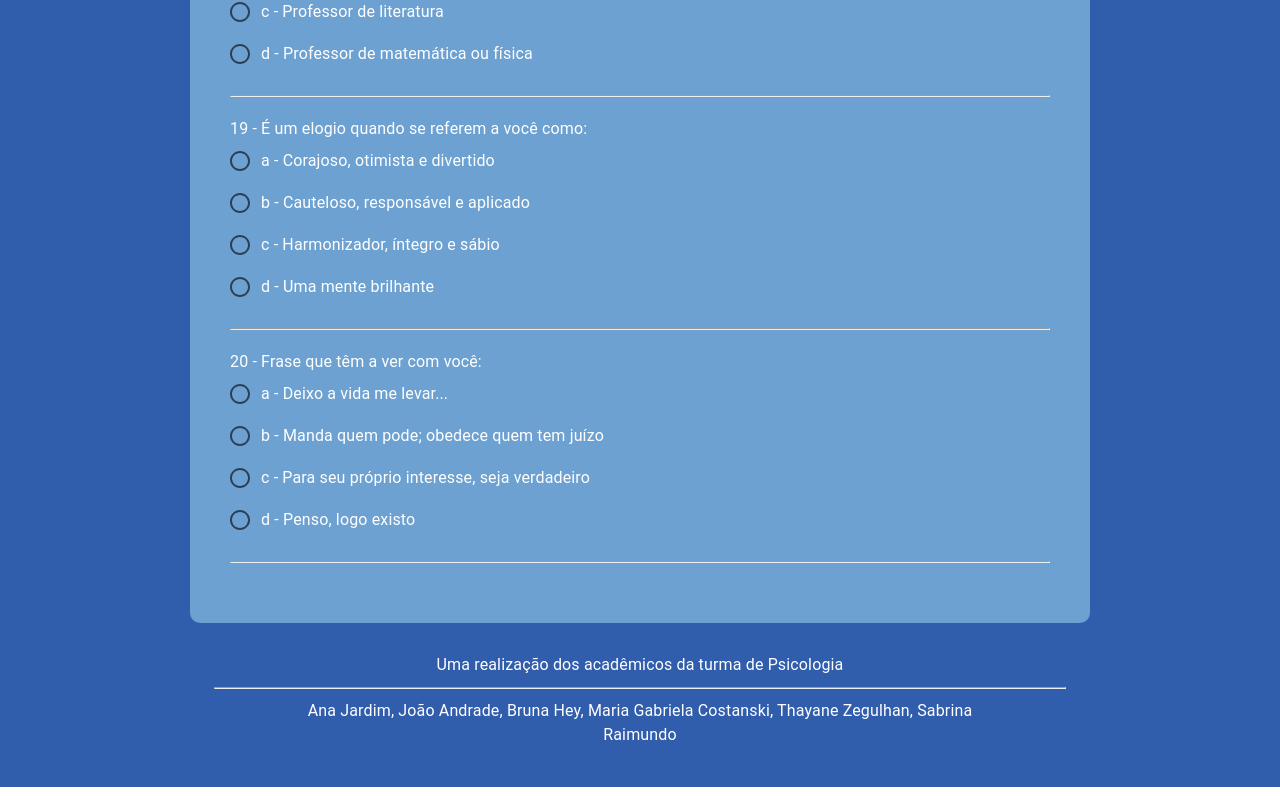
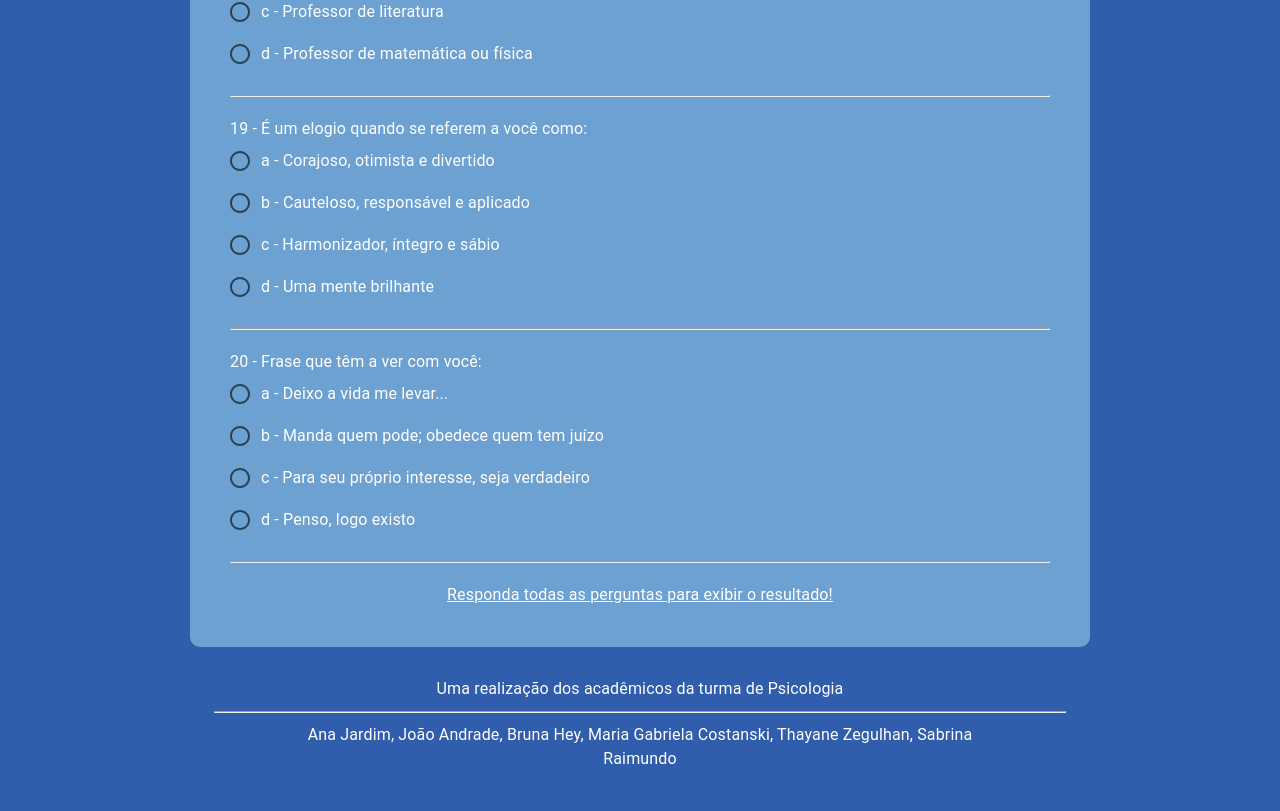
Before and after one commit to danismartins19/quiz-psi-fatec, a React (Vite) app: page / in a window 1280 px wide. Shown: the part 4612-5423 px from the top of the page. Before the commit the page ends 5399 px from the top, so only its background shows below. Built offline with nearby package versions, Linux system fonts and the light colour scheme.

Commit message:
adicionado aviso de perguntas nao respondidas

```diff
--- a/src/App.tsx
+++ b/src/App.tsx
@@ -140,6 +140,14 @@ function App() {
             ))}
           </>
         )}
+        {
+          totalCount < 20 && (
+            <Typography variant="body1" style={{textDecoration:'underline'}} color={"white"} align="center">
+              Responda todas as perguntas para exibir o resultado!
+            </Typography>
+          )
+
+        }
       </Container>
       <Container
         maxWidth="md"
```
